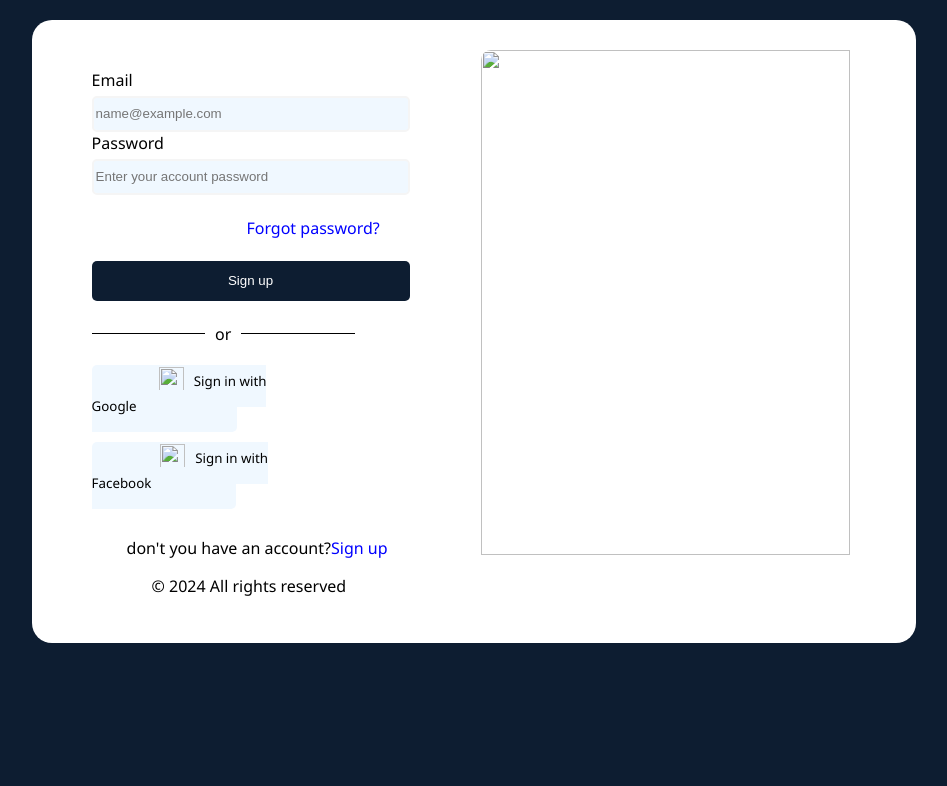
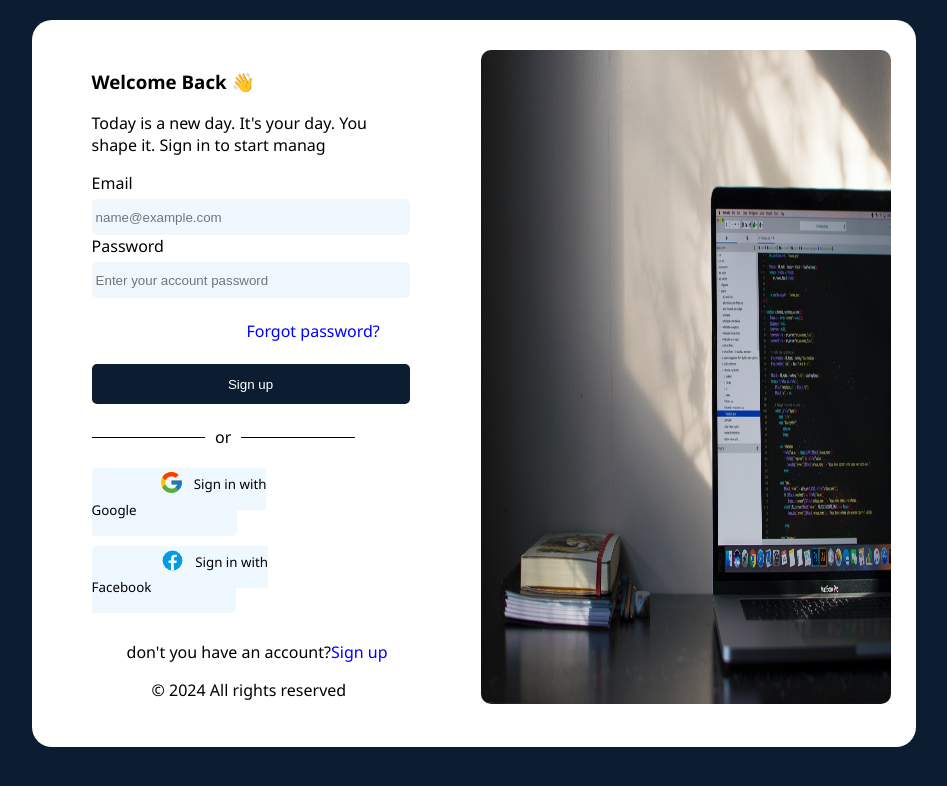
Before and after one commit to Anas1210307/Registration-and-login-page, a plain HTML site: page index.html in a window 1280 px wide. Shown: the whole page, without its empty margins (166-1113 px from the left). Drawn offline with Linux system fonts and the light colour scheme; the site is published under a folder, as on GitHub Pages, so addresses that start at the root find nothing.

Commit message:
index.html

```diff
--- a/index.html
+++ b/index.html
@@ -3,7 +3,7 @@
     <head>
         <title>Log in</title>
         <meta name="description" content="This is my log in page">
-        <script src="/js/jquerycode.js"></script>
+        <script src="js/jquerycode.js"></script>
         <link rel="stylesheet" href="css/login.css">
     </head>
     <body>
@@ -25,18 +25,18 @@
                         <span class="line-text">or</span>
                         <hr class="line">
                     </div><br>
-                    <a href="https://accounts.google.com/v3/signin/identifier?authuser=0&continue=https%3A%2F%2Fmyaccount.google.com%2F%3Fpli%3D1&ec=GAlAwAE&hl=ar&service=accountsettings&flowName=GlifWebSignIn&flowEntry=AddSession&dsh=S86239450%3A1733046598600861&ddm=1" id="log-google"><img src="/media/google.svg" alt="" id="g-logo"><sup>Sign in with Google</sup></a><br><br>
-                    <a href="https://www.facebook.com/login/device-based/regular/login/?_rdc=1&_rdr#" id="log-facebook"><img src="/media/facebook.svg" alt="" id="f-logo"><sup>Sign in with Facebook</sup></a>
+                    <a href="https://accounts.google.com/v3/signin/identifier?authuser=0&continue=https%3A%2F%2Fmyaccount.google.com%2F%3Fpli%3D1&ec=GAlAwAE&hl=ar&service=accountsettings&flowName=GlifWebSignIn&flowEntry=AddSession&dsh=S86239450%3A1733046598600861&ddm=1" id="log-google"><img src="media/google.svg" alt="" id="g-logo"><sup>Sign in with Google</sup></a><br><br>
+                    <a href="https://www.facebook.com/login/device-based/regular/login/?_rdc=1&_rdr#" id="log-facebook"><img src="media/facebook.svg" alt="" id="f-logo"><sup>Sign in with Facebook</sup></a>
                 </form><br>
                 <p id="sin">don't you have an account?<a href="sign.html">Sign up</a></p>
                 <p id="cop">&copy; 2024 All rights reserved</p>
             </div>
             <div id="con-r">
-                    <img src="/media/backgroung1.jpg" alt="" width="100%" height="100%" class="active">
-                    <img src="/media/img2.jpg" alt="Image 2" width="100%" height="100%">
-                    <img src="/media/img3.jpeg" alt="Image 3" width="100%" height="100%">
+                    <img src="media/backgroung1.jpg" alt="" width="100%" height="100%" class="active">
+                    <img src="media/img2.jpg" alt="Image 2" width="100%" height="100%">
+                    <img src="media/img3.jpeg" alt="Image 3" width="100%" height="100%">
             </div>
         </div>
-        <script src="/js/script.js"> </script>
+        <script src="js/script.js"> </script>
     </body>
 </html>
```
